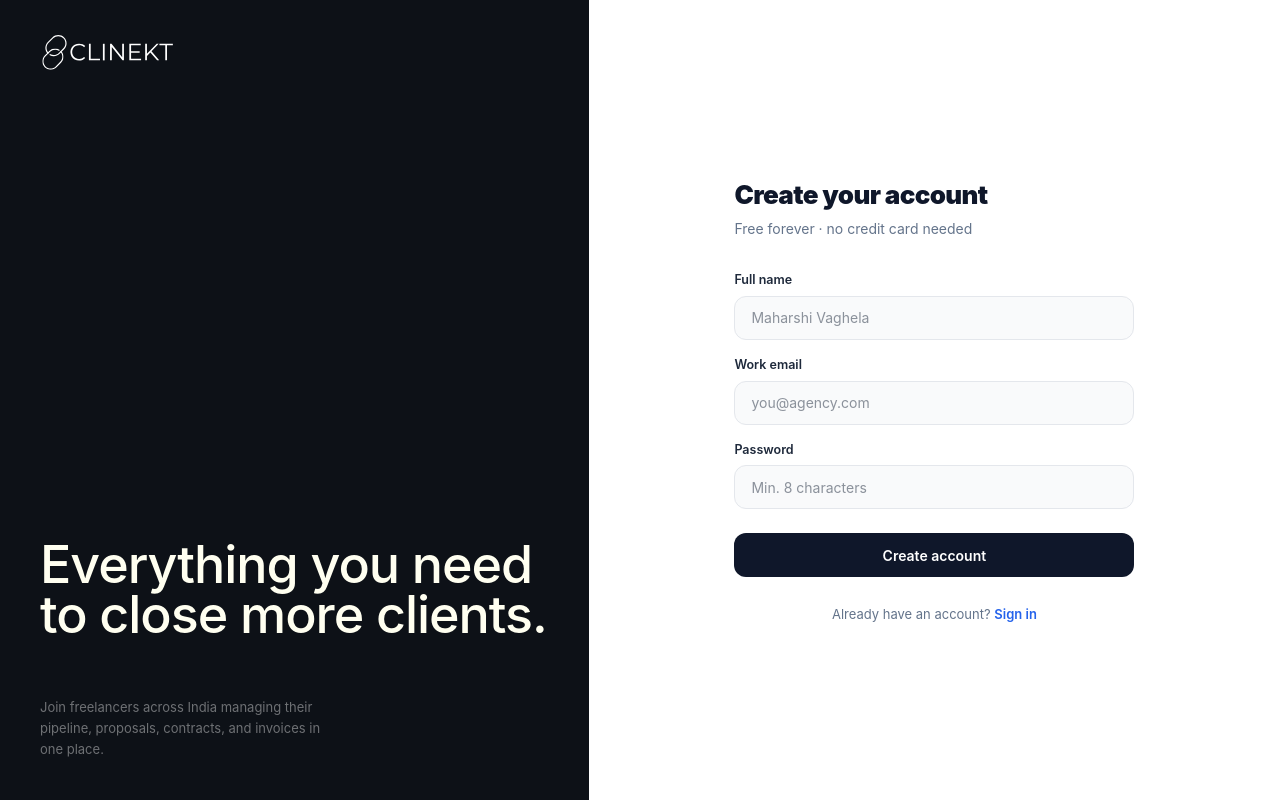
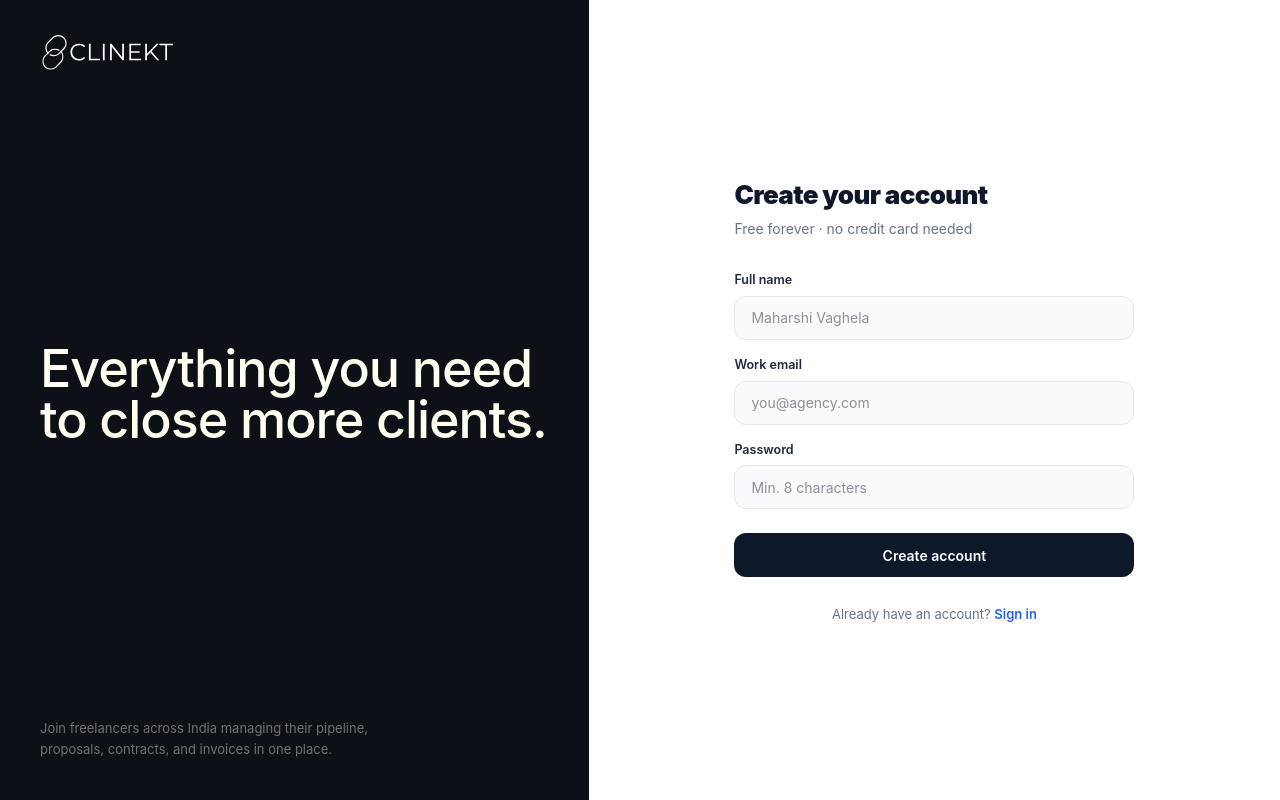
Before and after one commit to maharshi-priyank/pakka-app, a React (Vite) app: page /signup in a window 1280 px wide. Built offline with nearby package versions, Linux system fonts and the light colour scheme; no server answers.

Commit message:
fix(auth): match Terac left panel layout — heading mid, tagline at bottom
Two equal flex-1 spacers: first pushes heading to vertical midpoint,
second pushes tagline to the very bottom. Everything stays left-aligned.

Co-Authored-By: Claude Sonnet 4.6 <noreply@anthropic.com>

```diff
--- a/src/pages/auth/LoginPage.tsx
+++ b/src/pages/auth/LoginPage.tsx
@@ -42,20 +42,20 @@ export default function LoginPage() {
         {/* Logo — top left */}
         <img src="/logo/full_logo_dark_theme.svg" alt="Clinekt" className="h-10 w-auto self-start" />
 
-        {/* Spacer — pushes heading to lower third */}
+        {/* Spacer — pushes heading to vertical middle */}
         <div className="flex-1" />
 
-        {/* Heading */}
+        {/* Heading — left aligned, mid-panel */}
         <h2 className="heading-display text-[52px] text-[#FFFFF0]">
           Run your freelance<br />
           business like a pro.
         </h2>
 
-        {/* Gap between heading and tagline (like Terac) */}
-        <div className="flex-1 max-h-14" />
+        {/* Spacer — pushes tagline to very bottom */}
+        <div className="flex-1" />
 
-        {/* Tagline pinned near bottom */}
-        <p className="text-white/40 text-[13px] leading-relaxed max-w-[300px] pb-2">
+        {/* Tagline pinned at bottom */}
+        <p className="text-white/40 text-[13px] leading-relaxed max-w-[340px] pb-2">
           The all-in-one CRM for Indian freelancers &amp; agencies — from first lead to final payment.
         </p>
       </div>
--- a/src/pages/auth/SignupPage.tsx
+++ b/src/pages/auth/SignupPage.tsx
@@ -64,20 +64,20 @@ export default function SignupPage() {
         {/* Logo — top left */}
         <img src="/logo/full_logo_dark_theme.svg" alt="Clinekt" className="h-10 w-auto self-start" />
 
-        {/* Spacer pushes heading to lower third */}
+        {/* Spacer — pushes heading to vertical middle */}
         <div className="flex-1" />
 
-        {/* Heading */}
+        {/* Heading — left aligned, mid-panel */}
         <h2 className="heading-display text-[52px] text-[#FFFFF0]">
           Everything you need<br />
           to close more clients.
         </h2>
 
-        {/* Gap between heading and tagline */}
-        <div className="flex-1 max-h-14" />
+        {/* Spacer — pushes tagline to very bottom */}
+        <div className="flex-1" />
 
-        {/* Tagline pinned near bottom */}
-        <p className="text-white/40 text-[13px] leading-relaxed max-w-[300px] pb-2">
+        {/* Tagline pinned at bottom */}
+        <p className="text-white/40 text-[13px] leading-relaxed max-w-[340px] pb-2">
           Join freelancers across India managing their pipeline, proposals, contracts, and invoices in one place.
         </p>
       </div>
```
